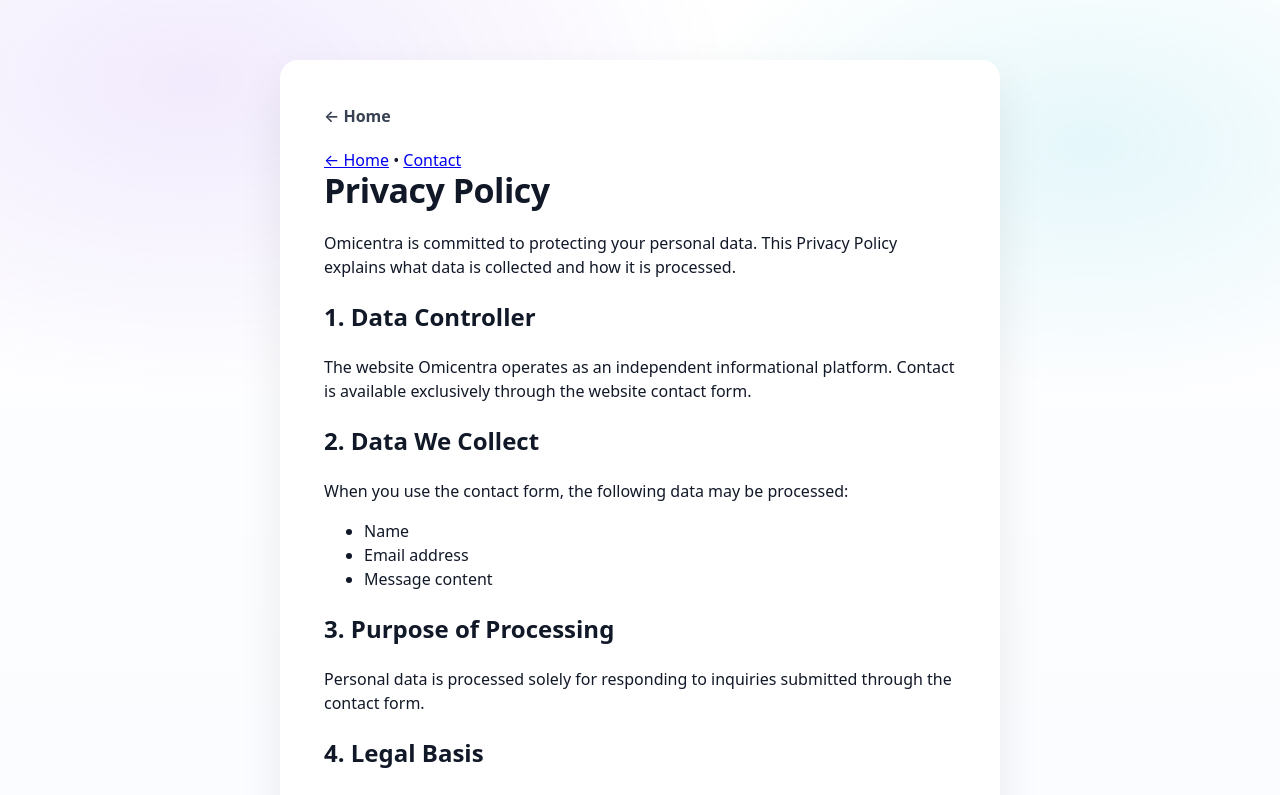
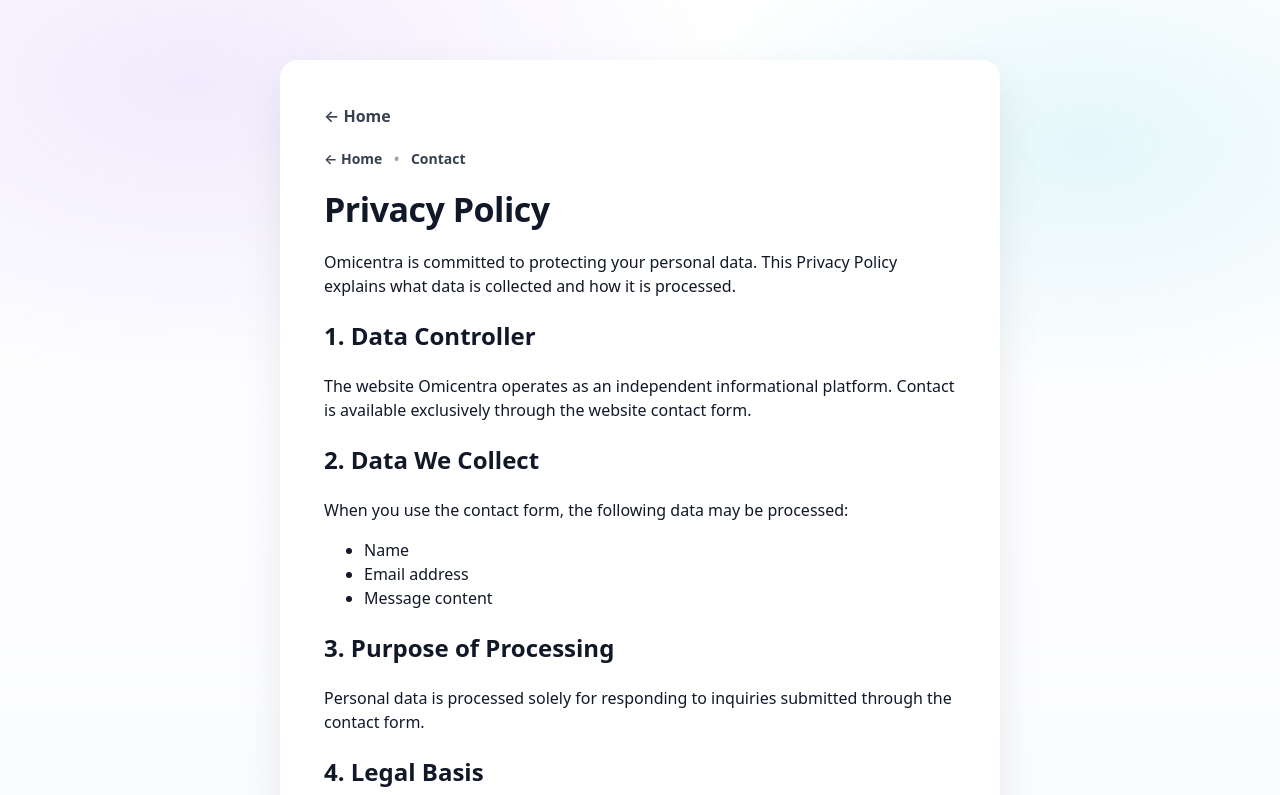
Before and after one commit to Omicentra/omicentra-site, a website: page privacy.html in a window 1280 px wide. Shown: the top 795 px of the page. Drawn offline with Linux system fonts and the light colour scheme.

Commit message:
Update styles.css

```diff
--- a/css/styles.css
+++ b/css/styles.css
@@ -596,30 +596,26 @@
   color: inherit;
   text-decoration: underline;
 }
-/* ===========================
-   TOP NAV (Home / Contact)
-=========================== */
+/* Minimal top links (editorial style) */
 
-.top-nav{
-  display: flex;
-  gap: 12px;
-  align-items: center;
-  margin-bottom: 18px;
+.top-links {
+  margin-bottom: 22px;
+  font-weight: 600;
+  font-size: 14px;
+  color: #374151;
 }
 
-.top-nav__link{
-  display: inline-flex;
-  align-items: center;
-  padding: 8px 10px;
-  border-radius: 12px;
-  border: 1px solid #e5e7eb;
-  background: #ffffff;
+.top-links a {
+  text-decoration: none;
   color: #374151;
-  font-weight: 600;
-  text-decoration: none; /* remove default underline */
+  transition: opacity 0.15s ease;
 }
 
-.top-nav__link:hover{
-  border-color: #cbd5e1;
-  background: #f9fafb;
+.top-links a:hover {
+  opacity: 0.65;
 }
+
+.top-links .divider {
+  margin: 0 8px;
+  color: #9ca3af;
+}
```
